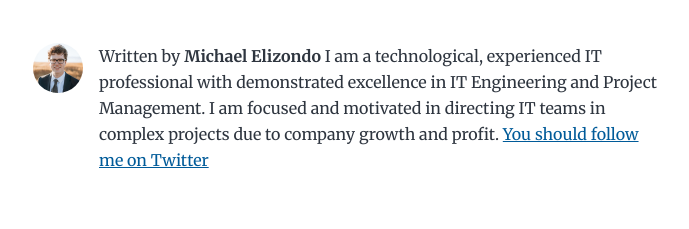
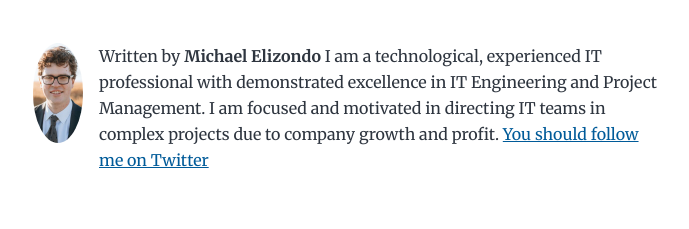
Before and after one commit to mike0312/my-gatsby-site, a Gatsby site: page / in a window 1280 px wide. Shown: the part 98-327 px from the top of the page, without its empty margins (291-980 px from the left). Built offline with nearby package versions, Linux system fonts and the light colour scheme; Gatsby itself is replaced by a stand-in of ours.

Commit message:
width and height

```diff
--- a/src/components/bio.js
+++ b/src/components/bio.js
@@ -37,8 +37,8 @@ const Bio = () => {
         layout="fixed"
         formats={["AUTO", "WEBP", "AVIF"]}
         src="../images/profile-pic.png"
-        width={10}
-        height={50}
+        width={100}
+        height={100}
         quality={95}
         alt="Profile picture"
       />
```
